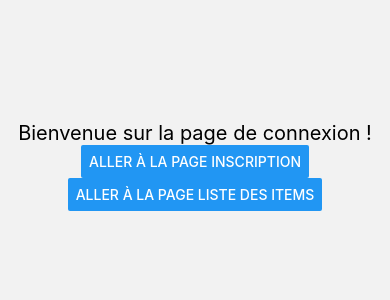
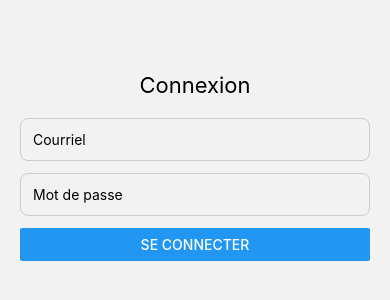
Before and after one commit to Mxzah/Projet-Application-Mobile, a React Native app in the folder code/: screen /Connexion in a window 390 px wide. Shown: the part 256-556 px from the top of the page. Built offline with nearby package versions, Linux system fonts and the light colour scheme.

Commit message:
login + sign up

```diff
--- a/code/screens/auth/LoginScreen.js
+++ b/code/screens/auth/LoginScreen.js
@@ -1,17 +1,79 @@
-import { View, Text, Button } from 'react-native';
+import React, { useState } from "react";
+import { View, Text, TextInput, Button, Alert, ActivityIndicator } from "react-native";
+import authService from "../../services/Auth";
 
 export default function LoginScreen({ navigation }) {
+  const [courriel, setCourriel] = useState("");
+  const [motDePasse, setMotDePasse] = useState("");
+  const [loading, setLoading] = useState(false);
+
+  const handleLogin = async () => {
+    if (!courriel || !motDePasse) {
+      Alert.alert("Erreur", "Entre ton courriel et ton mot de passe.");
+      return;
+    }
+
+    try {
+      setLoading(true);
+
+      const success = await authService.logIn({
+        courriel,
+        mot_de_passe: motDePasse
+      });
+
+      setLoading(false);
+
+      if (success) {
+        navigation.navigate("ListeItems");
+      } else {
+        Alert.alert("Erreur", "Courriel ou mot de passe incorrect.");
+      }
+    } catch (e) {
+      console.error(e);
+      setLoading(false);
+      Alert.alert("Erreur", "Impossible de se connecter.");
+    }
+  };
+
   return (
-    <View style={{ flex: 1, alignItems: 'center', justifyContent: 'center' }}>
-      <Text style={{ fontSize: 20 }}>Bienvenue sur la page de connexion !</Text>
-      <Button
-        title="Aller à la page Inscription"
-        onPress={() => navigation.navigate('Inscription')}
+    <View style={{ flex: 1, justifyContent: "center", padding: 20 }}>
+      <Text style={{ fontSize: 22, textAlign: "center", marginBottom: 20 }}>
+        Connexion
+      </Text>
+
+      <TextInput
+        placeholder="Courriel"
+        value={courriel}
+        onChangeText={setCourriel}
+        autoCapitalize="none"
+        keyboardType="email-address"
+        style={inputStyle}
       />
-      <Button
-        title="Aller à la page Liste des Items"
-        onPress={() => navigation.navigate('ListeItems')}
+
+      <TextInput
+        placeholder="Mot de passe"
+        value={motDePasse}
+        onChangeText={setMotDePasse}
+        secureTextEntry
+        style={inputStyle}
       />
+
+      {loading ? (
+        <ActivityIndicator size="large" />
+      ) : (
+        <Button title="Se connecter" onPress={handleLogin} />
+      )}
     </View>
+
+
   );
 }
+
+const inputStyle = {
+  width: "100%",
+  borderWidth: 1,
+  borderColor: "#ccc",
+  borderRadius: 8,
+  padding: 12,
+  marginBottom: 12,
+};
--- a/code/screens/auth/SignUpScreen.js
+++ b/code/screens/auth/SignUpScreen.js
@@ -22,8 +22,10 @@ export default function SignUpScreen({ navigation }) {
         nom,
         prenom,
         courriel,
-        mot_de_passe: motDePasse,
+        mot_de_passe: motDePasse
       });
+
+
 
       setIsSubmitting(false);
 
--- /dev/null
+++ b/code/screens/auth/User.model.js
@@ -0,0 +1,10 @@
+class User {
+    #id;
+    constructor({ id, username }) {
+        this.id = id
+        this.username = username
+    }
+    get id() { return this.#id }
+    toJSON() { return { id: this.#id, username: this.username } }
+}
+export default User
--- a/code/services/Auth.js
+++ b/code/services/Auth.js
@@ -1,4 +1,5 @@
-import User from '../models/User'
+import User from "../screens/auth/User.model.js";
+
 
 class AuthService {
     #currentUser = null // ATTENTION, à utiliser judicieusement
@@ -8,59 +9,58 @@ class AuthService {
     }
 
     async signUp(credentials) {
-        // credentials doit contenir : nom, prenom, courriel, mot_de_passe
-        const response = await fetch("http://martha.jh.shawinigan.info/queries/insert-user/execute", {
-            method: 'POST',
-            body: JSON.stringify(credentials),
-            headers: {
-                'auth': 'dGVhbTY6NzdDYzNjMzMwNDAyMzgxZSExNmFhOWE0OTUyOA==',
-                'Content-Type': 'application/json'
+        const response = await fetch(
+            "http://martha.jh.shawinigan.info/queries/insert-user/execute",
+            {
+                method: "POST",
+                body: JSON.stringify(credentials),
+                headers: {
+                    auth: "dGVhbTY6NzdDYzNjMzMwNDAyMzgxZSExNmFhOWE0OTUyOA==",
+                    "Content-Type": "application/json",
+                },
             }
-        }).then((r) => r.json())
+        ).then((r) => r.json());
 
         if (response.success) {
-            // on utilise le courriel comme "username" affichable
             this.#currentUser = new User({
                 id: response.lastInsertId,
                 username: credentials.courriel,
-                // si ton modèle User accepte plus de props :
                 nom: credentials.nom,
-                prenom: credentials.prenom
-            })
+                prenom: credentials.prenom,
+            });
         }
 
-        return !!this.#currentUser
+        return !!this.#currentUser;
     }
 
-    async logIn(credentials) {
-        // credentials doit contenir : courriel, mot_de_passe
-        const response = await fetch("http://martha.jh.shawinigan.info/queries/select-user-auth/execute", {
-            method: 'POST',
-            body: JSON.stringify(credentials),
-            headers: {
-                'auth': 'dGVhbTY6NzdDYzNjMzMwNDAyMzgxZSExNmFhOWE0OTUyOA==',
-                'Content-Type': 'application/json'
+
+
+    async logIn({ courriel, mot_de_passe }) {
+        const response = await fetch(
+            "http://martha.jh.shawinigan.info/queries/select-user-auth/execute",
+            {
+                method: "POST",
+                body: JSON.stringify({ courriel, mot_de_passe }),
+                headers: {
+                    auth: "dGVhbTY6NzdDYzNjMzMwNDAyMzgxZSExNmFhOWE0OTUyOA==",
+                    "Content-Type": "application/json",
+                },
             }
-        }).then((r) => r.json())
+        ).then(r => r.json());
 
         if (response.success && response.data.length === 1) {
-            const user = response.data[0]
-
+            const user = response.data[0];
             this.#currentUser = new User({
-                id: user.id_utilisateur,          // colonne de ta table
-                username: user.courriel,          // ce qu’on affiche dans l’app
-                // si disponible et utile :
-                nom: user.nom,
-                prenom: user.prenom
-            })
-
-            console.log(JSON.stringify(this.#currentUser))
-        } else {
-            this.#currentUser = null
+                id: user.id_utilisateur,
+                username: user.courriel
+            });
+            return true;
         }
 
-        return !!this.#currentUser
+        this.#currentUser = null;
+        return false;
     }
+
 
     // ...
 }
```
Also changed, not shown: code/screens/auth/UserCredentials.model.js (added, +7 -0 lines).
